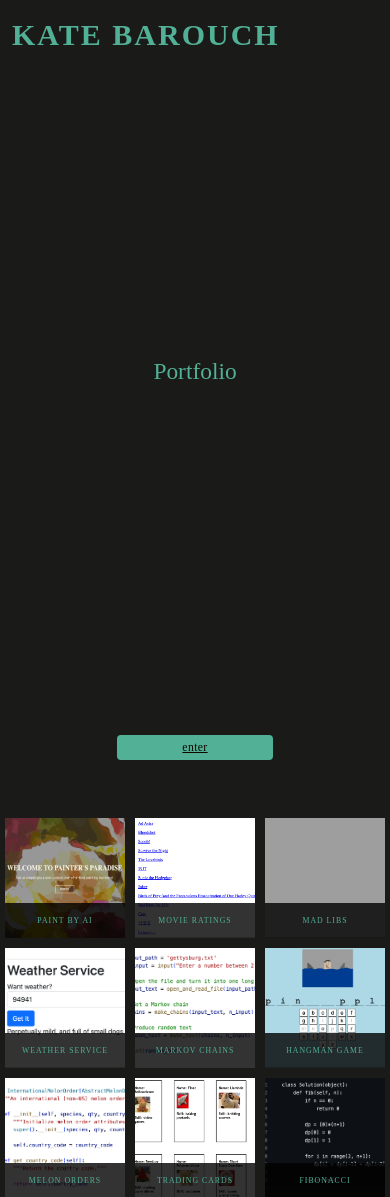
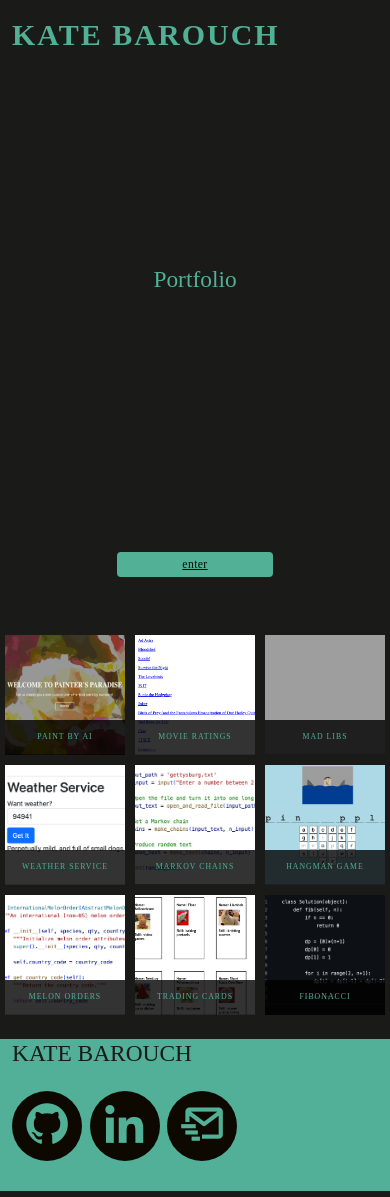
Before and after one commit to katebarouch/portfoliowebsite, a Flask app: page /portfolio in a window 390 px wide. Shown: the top 1197 px of the page. Run offline with Flask 2, Linux system fonts and the light colour scheme; some libraries are stand-ins or nearby versions; some web fonts are replaced; grey boxes are pictures that could not be loaded.

Commit message:
edits for mobile

```diff
--- a/static/maxim-pro/assets/css/style.css
+++ b/static/maxim-pro/assets/css/style.css
@@ -181,7 +181,7 @@ h5 {
 
 .hero {
     width: 100%;
-    height: calc(100vh - 70px);
+    height: 70vh;
     background-size: contain;
     position: relative;
     margin-bottom: 10vw;
@@ -534,7 +534,7 @@ h5 {
 
   /* Increase font size for buttons */
   .btn-get-started {
-    font-size: 10vw;
+    font-size: 15vw;
     padding: 1vw 2vw; /* Increase padding for buttons */
   }
 
```
